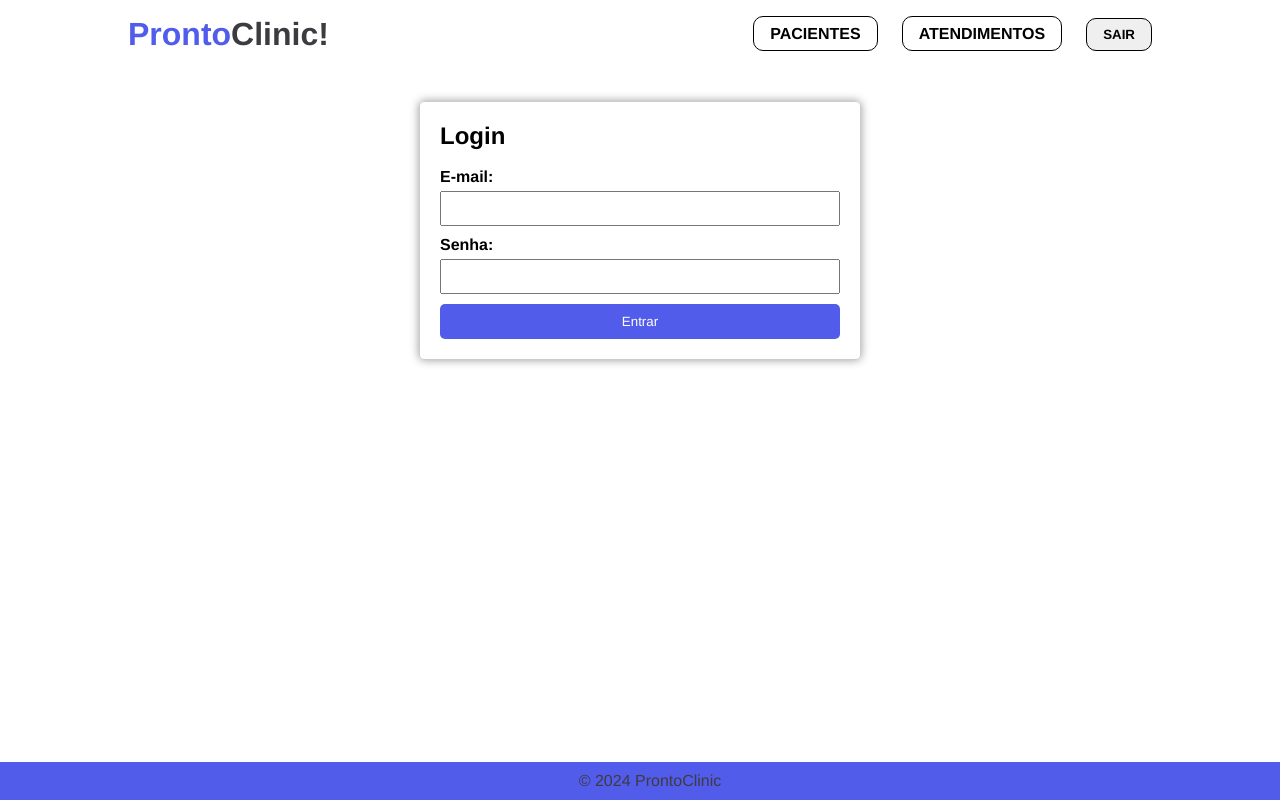
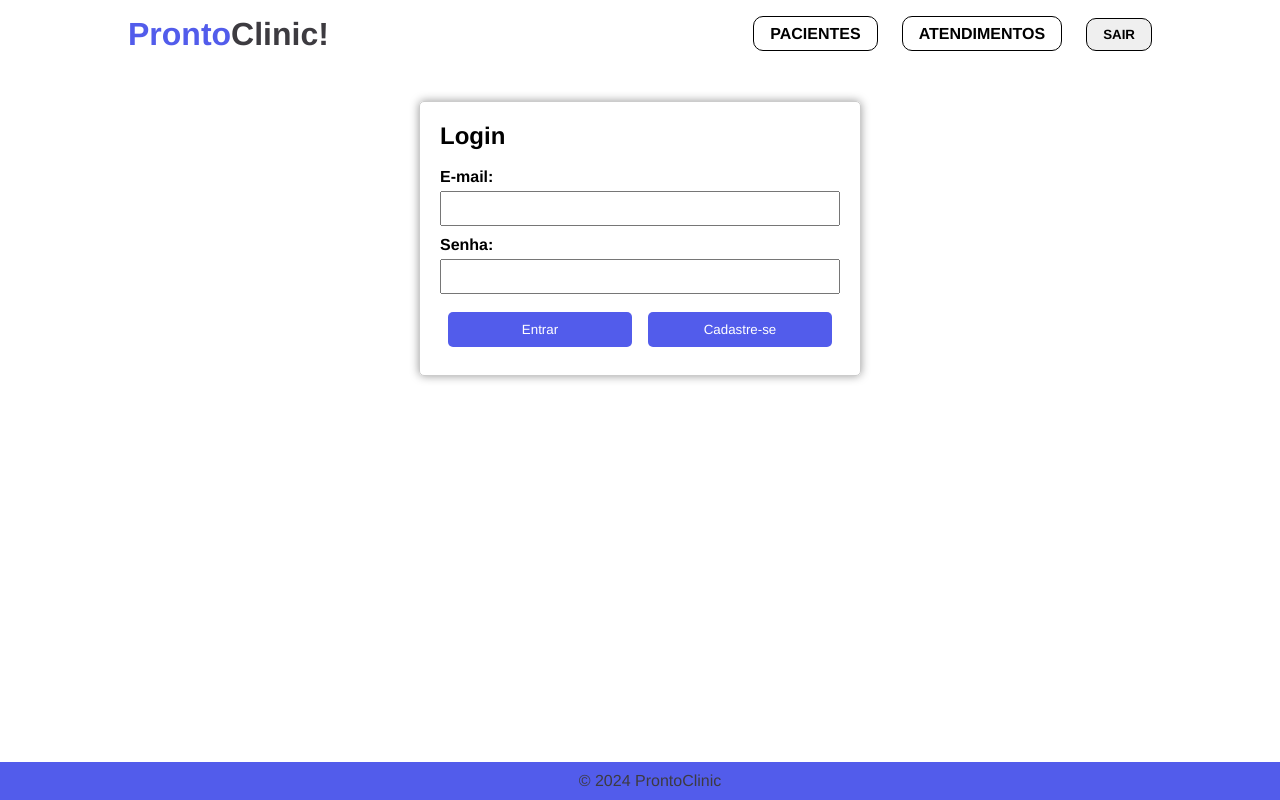
Before and after one commit to Andre-Rodrigues-Correia/ProntoClinic-front, a Vue app: page /login in a window 1280 px wide. Built offline with nearby package versions, Linux system fonts and the light colour scheme.

Commit message:
fix: adjust login view

```diff
--- a/src/views/LoginView.vue
+++ b/src/views/LoginView.vue
@@ -7,8 +7,10 @@
 
         <label for="password">Senha:</label>
         <input type="password" v-model="password" required>
-
-        <button type="submit">Entrar</button>
+        <div class="buttons-content">
+          <button type="submit">Entrar</button>
+          <button @click="this.$router.push({ name: 'signup' });">Cadastre-se</button>
+        </div>
       </form>
     </div>
   </template>
@@ -60,6 +62,12 @@
     flex-direction: column;
   }
 
+  .buttons-content{
+    width: 100%;
+    display: flex;
+    justify-content: space-between;
+  }
+
   label {
     font-family: 'Franklin Gothic Medium', 'Arial Narrow', Arial, sans-serif;
     font-weight: bold;
@@ -72,12 +80,14 @@
   }
 
   button {
+    width: 100%;
     background-color: var(--primary-color);
     color: white;
     padding: 10px;
     border: none;
     border-radius: 5px;
     cursor: pointer;
+    margin: 0.5rem;
   }
 
   button:hover {
```
